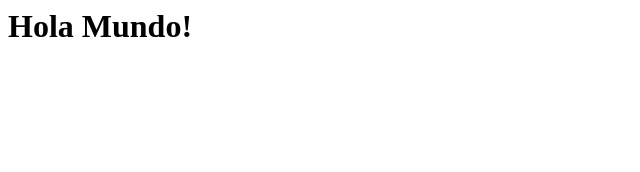
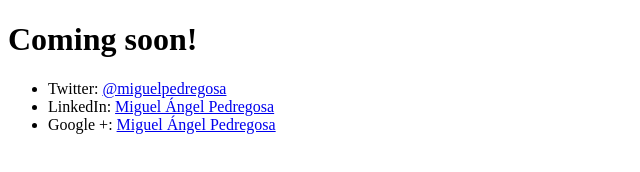
Before and after one commit to miguelpedregosa/miguelpedregosa.github.io, a plain HTML site: page index.html in a window 1280 px wide. Shown: the whole page, without its empty margins (0-640 px from the left). Drawn offline with Linux system fonts and the light colour scheme.

Commit message:
Social links

```diff
--- a/index.html
+++ b/index.html
@@ -1 +1,17 @@
-<h1>Hola Mundo!</h1>
+<!DOCTYPE html>
+<html lang="en">
+<head>
+    <meta charset="UTF-8">
+    <title>Miguel Ángel Pedregosa</title>
+</head>
+<body>
+<h1>Coming soon!</h1>
+<ul>
+    <li>Twitter: <a href="https://twitter.com/miguelpedregosa" title="@miguelpedregosa">@miguelpedregosa</a></li>
+    <li>LinkedIn: <a href="https://es.linkedin.com/in/mipedregosa" title="Miguel Ángel Pedregosa">Miguel Ángel
+        Pedregosa</a></li>
+    <li>Google +: <a href="https://plus.google.com/+MiguelAngelPedregosa" title="Miguel Ángel Pedregosa">Miguel Ángel
+        Pedregosa</a></li>
+</ul>
+</body>
+</html>
```
